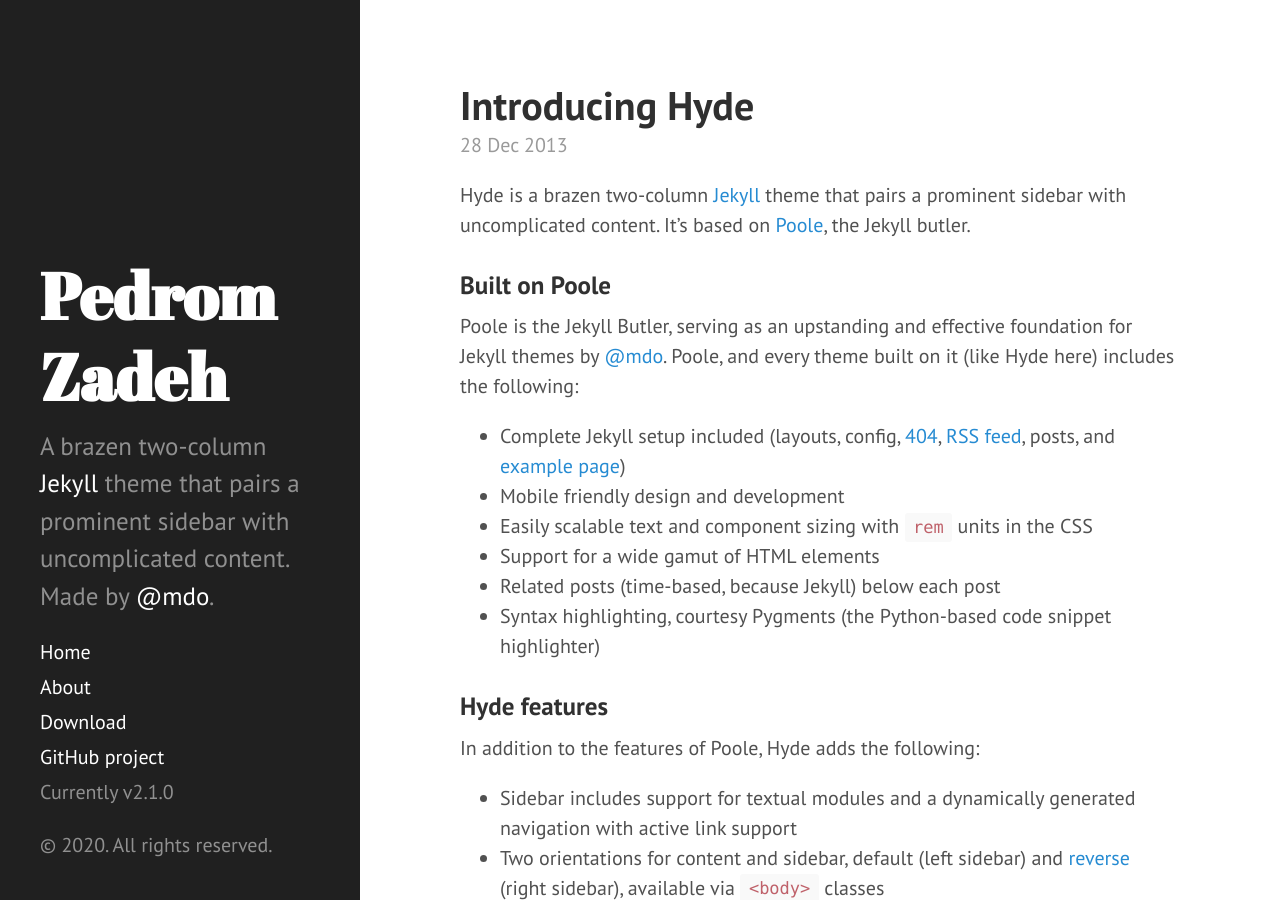
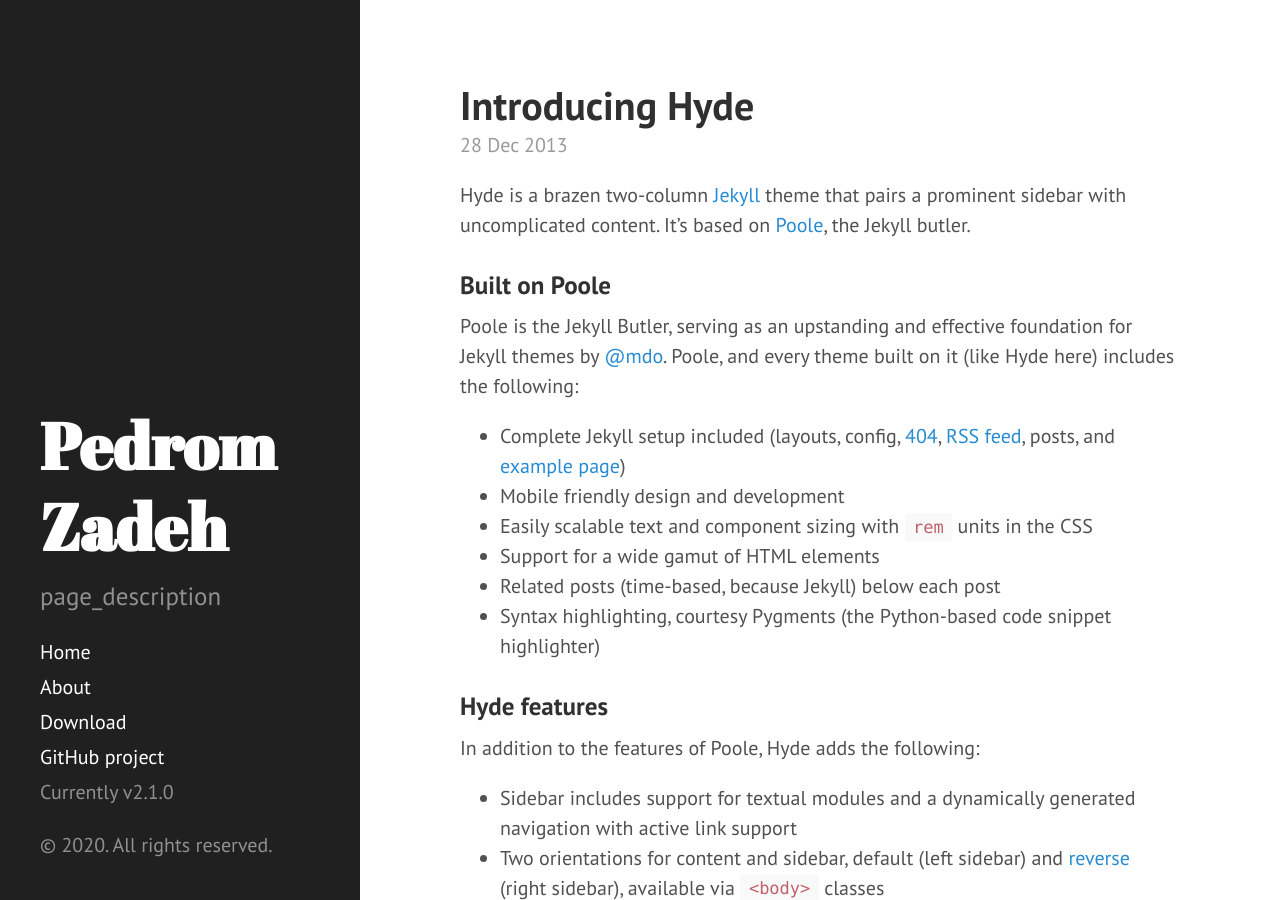
Before and after one commit to pedromzadeh/pedromzadeh.github.io, a Jekyll site: the page built from index.html, in a window 1280 px wide and 900 px high. Built offline with Jekyll 4.4.1, drawn with Linux system fonts in a browser that asks for light colours; Markdown is read by kramdown in place of the engine named in the settings; the list of posts is cut into pages by our own code.

Commit message:
Update _config.yml

```diff
--- a/_config.yml
+++ b/_config.yml
@@ -1,5 +1,5 @@
 # Dependencies
-markdown:         redcarpet
+markdown:         kramdown
 highlighter:      pygments
 
 # Permalinks
@@ -7,15 +7,15 @@ permalink:        pretty
 relative_permalinks: false
 
 # Setup
-title:            Hyde
-tagline:          'A Jekyll theme'
-description:      'A brazen two-column <a href="http://jekyllrb.com" target="_blank">Jekyll</a> theme that pairs a prominent sidebar with uncomplicated content. Made by <a href="https://twitter.com/mdo" target="_blank">@mdo</a>.'
-url:              http://hyde.getpoole.com
+title:            page_title
+tagline:          'page_Tag_line'
+description:      'page_description'
+url:              http://pedromzadeh.github.io
 baseurl:          /
 
 author:
-  name:           'Mark Otto'
-  url:            https://twitter.com/mdo
+  name:           'Pedrom Zadeh'
+  url:
 
 paginate:         5
 
```
